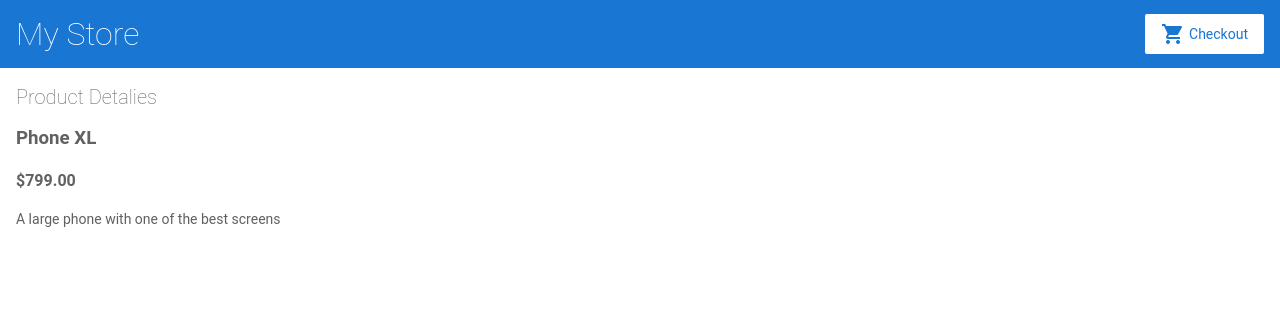
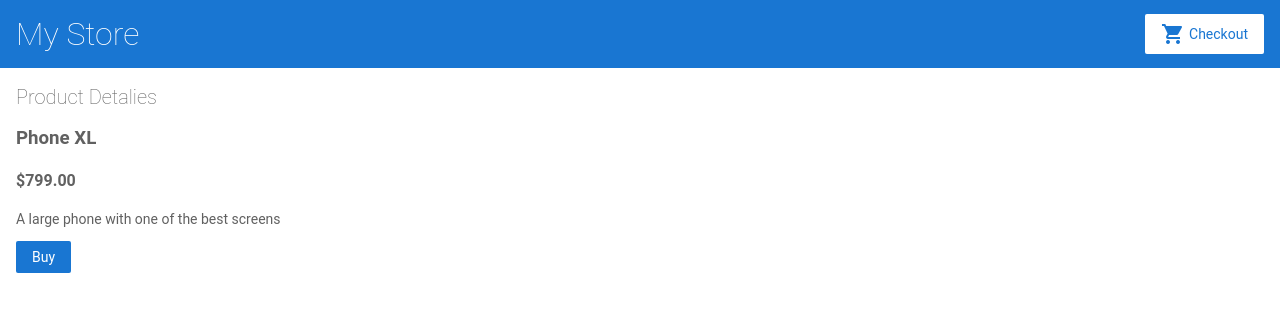
Before and after one commit to AndreeaMagda/angular-first-project, an Angular app: page /products/1 in a window 1280 px wide. Shown: the top 312 px of the page. Built offline with nearby package versions, Linux system fonts and the light colour scheme.

Commit message:
Use the cart service

```diff
--- a/src/app/cart.service.ts
+++ b/src/app/cart.service.ts
@@ -1,6 +1,6 @@
 import { Injectable } from '@angular/core';
 import { Product } from './products';
-import * as path from 'path';
+
 
 
 @Injectable({
--- a/src/app/product-details/product-details.component.html
+++ b/src/app/product-details/product-details.component.html
@@ -4,4 +4,5 @@
     <h3>{{product.name}}</h3>
     <h4>{{product.price | currency}} </h4>
     <p>{{product.description}} </p>
+    <button tyoe="button" (click)="addToCart(product)">Buy</button>
 </div>
--- a/src/app/product-details/product-details.component.ts
+++ b/src/app/product-details/product-details.component.ts
@@ -1,6 +1,7 @@
 import { Component, OnInit } from '@angular/core';
 import { ActivatedRoute } from '@angular/router';
 import { Product, products } from '../products';
+import { CartService } from '../cart.service';
 @Component({
   selector: 'app-product-details',
   templateUrl: './product-details.component.html',
@@ -9,8 +10,12 @@
 export class ProductDetailsComponent implements OnInit {
   product:Product | undefined;
 
-  constructor(private route: ActivatedRoute){}
+  constructor(private route: ActivatedRoute,private cartService:CartService){}
 
+  addToCart(product:Product){
+    this.cartService.addToCart(product);
+    window.alert('Your product has been added to the cart!')
+  }
   ngOnInit() {
     const routeParams=this.route.snapshot.paramMap;
     const productIdFromRoute=Number(routeParams.get('productId'));
```
Also changed, not shown: 1 other file (tests, documents, lock files or other folders).
